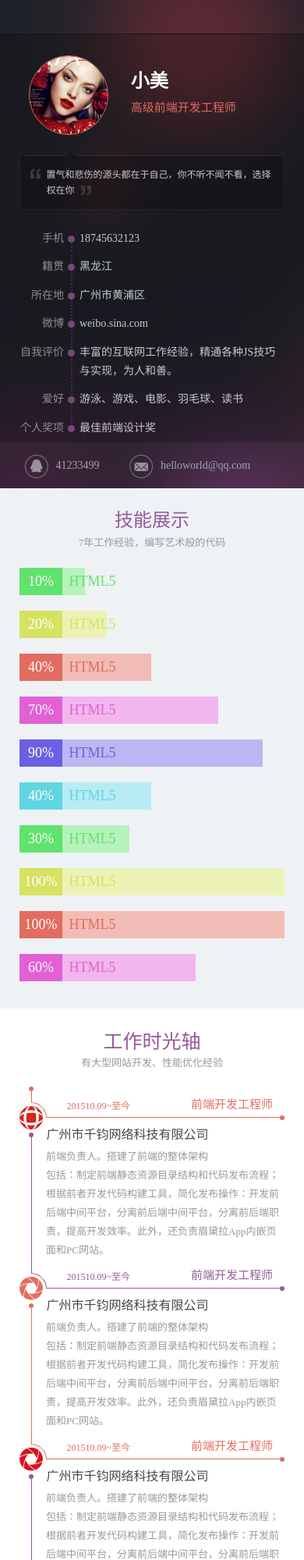
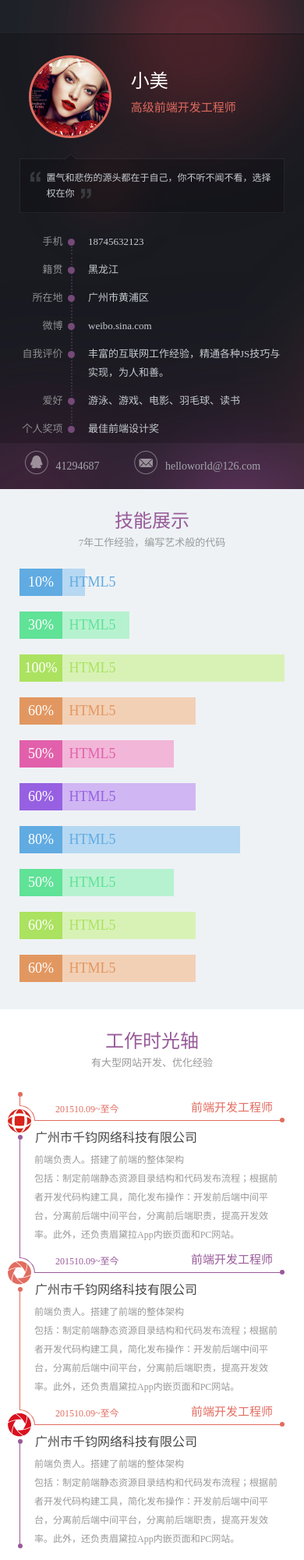
Before and after one commit to DreamerHan/responsive_resume, a plain HTML site: page index.html in a window 390 px wide. Shown: the top 2000 px of the page at 78% size. Drawn offline with Linux system fonts and the light colour scheme.

Commit message:
html文件

```diff
--- a/index.html
+++ b/index.html
@@ -5,11 +5,12 @@
     <meta charset="UTF-8">
     <meta name="viewport" content="width=device-width, initial-scale=1.0">
     <meta http-equiv="X-UA-Compatible" content="ie=edge">
-    <title>Document</title>
-    <link rel="stylesheet" href="./css/index.css">
+    <title>响应式简历</title>
+    <link rel="stylesheet" href="css/style.css">
 </head>
 
 <body>
+
     <section id="box">
         <div class="box_bj">
             <header class="nav">
@@ -17,17 +18,18 @@
                     <h1>小美<span>高级前端开发工程师</span></h1>
                     <a href="javascript:;" class="arrow">箭头</a>
 
-                    <section class="concat clearfix xs-hidden md-show">
-                        <a target="_blank" href="http://wpa.qq.com/msgrd?v=3&uin=41233499&site=qq&menu=yes">41233499</a>
-                        <a href="mailto:helloworld@qq.com">helloworld@qq.com</a>
-                    </section>
+                    <div class="concat xs-hidden md-show">
+                        <a href="javascript:;">41294687</a>
+                        <a href="javascript:;">helloworld@126.com</a>
+                    </div>
                 </div>
             </header>
-            <section class="self_bj">
+
+            <section class="self_bg">
                 <div class="container clearfix">
                     <!-- 头像 -->
-                    <figure class="self_pic clearfix col-md-8 col-md-push-12 col-lg-push-21 col-lg-12">
-                        <div class="col-xs-5 self_pic_box col-md-8">
+                    <figure class="self_pic clearfix col-md-6 col-md-push-9 col-lg-14 col-lg-push-21">
+                        <div class="self_pic_img col-xs-5 col-md-6">
                             <img src="images/self_pic.png" alt="">
                         </div>
                         <div class="col-xs-8 md-hidden">
@@ -39,16 +41,18 @@
                             </figcaption>
                         </div>
                     </figure>
+
                     <!-- 个签 -->
-                    <div class="self_sign col-md-12 col-md-pull-8 col-lg-21 col-lg-pull-12">
+                    <div class="self_sign col-md-9 col-md-pull-6 col-lg-21 col-lg-pull-14">
                         置气和悲伤的源头都在于自己，你不听不闻不看，选择权在你
                     </div>
+
                     <!-- 个人信息 -->
-                    <div class="self_message col-md-12 col-lg-26">
-                        <ul class="self_list">
+                    <div class="self_message col-md-9 col-lg-24">
+                        <ul class="self_message_list">
                             <li>
                                 <span>手机</span>
-                                <p><a href="tel:18745632123">18745632123</a></p>
+                                <p>18745632123</p>
                             </li>
                             <li>
                                 <span>籍贯</span>
@@ -81,8 +85,8 @@
 
             <section class="concat md-hidden">
                 <div class="container clearfix">
-                    <a href="javascript:;">41233499</a>
-                    <a href="javascript:;">helloworld@qq.com</a>
+                    <a href="javascript:;">41294687</a>
+                    <a href="javascript:;">helloworld@126.com</a>
                 </div>
             </section>
         </div>
@@ -91,77 +95,78 @@
             <div class="container">
                 <div class="title">
                     <h2>技能展示</h2>
-                    <h4>7年工作经验，编写艺术般的代码</h4>
+                    <p>7年工作经验，编写艺术般的代码</p>
                 </div>
+
                 <ul class="skill_list">
                     <li>
-                        <span>10%</span>
-                        <p>
+                        <span class="left">10%</span>
+                        <p class="right">
+                            <em></em>
                             <span>HTML5</span>
-                            <em></em>
                         </p>
                     </li>
                     <li>
-                        <span>20%</span>
-                        <p>
+                        <span class="left">30%</span>
+                        <p class="right">
+                            <em></em>
                             <span>HTML5</span>
-                            <em></em>
                         </p>
                     </li>
                     <li>
-                        <span>40%</span>
-                        <p>
+                        <span class="left">100%</span>
+                        <p class="right">
+                            <em></em>
                             <span>HTML5</span>
-                            <em></em>
                         </p>
                     </li>
                     <li>
-                        <span>70%</span>
-                        <p>
+                        <span class="left">60%</span>
+                        <p class="right">
+                            <em></em>
                             <span>HTML5</span>
-                            <em></em>
                         </p>
                     </li>
                     <li>
-                        <span>90%</span>
-                        <p>
+                        <span class="left">50%</span>
+                        <p class="right">
+                            <em></em>
                             <span>HTML5</span>
-                            <em></em>
                         </p>
                     </li>
                     <li>
-                        <span>40%</span>
-                        <p>
+                        <span class="left">60%</span>
+                        <p class="right">
+                            <em></em>
                             <span>HTML5</span>
-                            <em></em>
                         </p>
                     </li>
                     <li>
-                        <span>30%</span>
-                        <p>
+                        <span class="left">80%</span>
+                        <p class="right">
+                            <em></em>
                             <span>HTML5</span>
-                            <em></em>
                         </p>
                     </li>
                     <li>
-                        <span>100%</span>
-                        <p>
+                        <span class="left">50%</span>
+                        <p class="right">
+                            <em></em>
                             <span>HTML5</span>
-                            <em></em>
                         </p>
                     </li>
                     <li>
-                        <span>100%</span>
-                        <p>
+                        <span class="left">60%</span>
+                        <p class="right">
+                            <em></em>
                             <span>HTML5</span>
-                            <em></em>
                         </p>
                     </li>
                     <li>
-                        <span>60%</span>
-                        <p>
+                        <span class="left">60%</span>
+                        <p class="right">
+                            <em></em>
                             <span>HTML5</span>
-                            <em></em>
                         </p>
                     </li>
                 </ul>
@@ -172,53 +177,95 @@
             <div class="container">
                 <div class="title">
                     <h2>工作时光轴</h2>
-                    <h4>有大型网站开发、性能优化经验</h4>
+                    <p>有大型网站开发、优化经验</p>
                 </div>
 
-                <ul class="work_list">
+                <ul class="work_history">
                     <li>
                         <h2>
-                            <em></em>
-                            <span>201510.09~至今</span>
-                            <span>前端开发工程师</span>
+                            <em class="icon"></em>
+                            <span class="time">201510.09~至今</span>
+                            <span class="position">前端开发工程师</span>
                         </h2>
                         <article class="content">
                             <h4>广州市千钧网络科技有限公司</h4>
                             <p>
-                                前端负责人。搭建了前端的整体架构<br/>
-                                包括：制定前端静态资源目录结构和代码发布流程；根据前者开发代码构建工具，简化发布操作：开发前后端中间平台，分离前后端中间平台，分离前后端职责，提高开发效率。此外，还负责眉黛拉App内嵌页面和PC网站。
+                                前端负责人。搭建了前端的整体架构<br/> 包括：制定前端静态资源目录结构和代码发布流程；根据前者开发代码构建工具，简化发布操作：开发前后端中间平台，分离前后端中间平台，分离前后端职责，提高开发效率。此外，还负责眉黛拉App内嵌页面和PC网站。
                             </p>
                         </article>
                     </li>
                     <li>
                         <h2>
-                            <em></em>
-                            <span>201510.09~至今</span>
-                            <span>前端开发工程师</span>
+                            <em class="icon"></em>
+                            <span class="time">201510.09~至今</span>
+                            <span class="position">前端开发工程师</span>
                         </h2>
                         <article class="content">
                             <h4>广州市千钧网络科技有限公司</h4>
                             <p>
-                                前端负责人。搭建了前端的整体架构<br/>
-                                包括：制定前端静态资源目录结构和代码发布流程；根据前者开发代码构建工具，简化发布操作：开发前后端中间平台，分离前后端中间平台，分离前后端职责，提高开发效率。此外，还负责眉黛拉App内嵌页面和PC网站。
+                                前端负责人。搭建了前端的整体架构<br/> 包括：制定前端静态资源目录结构和代码发布流程；根据前者开发代码构建工具，简化发布操作：开发前后端中间平台，分离前后端中间平台，分离前后端职责，提高开发效率。此外，还负责眉黛拉App内嵌页面和PC网站。
                             </p>
                         </article>
                     </li>
                     <li>
                         <h2>
-                            <em></em>
-                            <span>201510.09~至今</span>
-                            <span>前端开发工程师</span>
+                            <em class="icon"></em>
+                            <span class="time">201510.09~至今</span>
+                            <span class="position">前端开发工程师</span>
                         </h2>
                         <article class="content">
                             <h4>广州市千钧网络科技有限公司</h4>
                             <p>
-                                前端负责人。搭建了前端的整体架构<br/>
-                                包括：制定前端静态资源目录结构和代码发布流程；根据前者开发代码构建工具，简化发布操作：开发前后端中间平台，分离前后端中间平台，分离前后端职责，提高开发效率。此外，还负责眉黛拉App内嵌页面和PC网站。
+                                前端负责人。搭建了前端的整体架构<br/> 包括：制定前端静态资源目录结构和代码发布流程；根据前者开发代码构建工具，简化发布操作：开发前后端中间平台，分离前后端中间平台，分离前后端职责，提高开发效率。此外，还负责眉黛拉App内嵌页面和PC网站。
                             </p>
                         </article>
                     </li>
                 </ul>
+            </div>
+        </div>
+
+        <div class="case_bg">
+
+            <div class="container">
+
+                <div class="title">
+                    <h2>前端知识汇总&案例展示</h2>
+                </div>
+
+                <ul class="case_list">
+                    <li class="list_item opened">
+                        <h3>小demo系列(3)</h3>
+                        <ul>
+                            <li>图片轮播图</li>
+                            <li class="chosed">下拉菜单</li>
+                            <li>图片轮播图</li>
+                            <li>图片轮播图</li>
+                        </ul>
+                    </li>
+                    <li class="list_item">
+                        <h3>小demo系列(3)</h3>
+                    </li>
+                    <li class="list_item">
+                        <h3>小demo系列(3)</h3>
+                    </li>
+                </ul>
+
+                <div class="case_list_content">
+                    <ul>
+                        <li>
+                            <header>
+                                <h2>下拉菜单</h2>
+                                <h3>发布时间：2011-11-16 22:08</h3>
+                            </header>
+                            <article>
+                                <p>这是我学习JS的时候的一个小练习，综合运用了JS的元素获取、运动框架等方式完成</p>
+                                <img src="" alt="">
+                                <button>预览</button>
+                                <p class="share"></p>
+                            </article>
+                        </li>
+                    </ul>
+                </div>
             </div>
         </div>
     </section>
```
